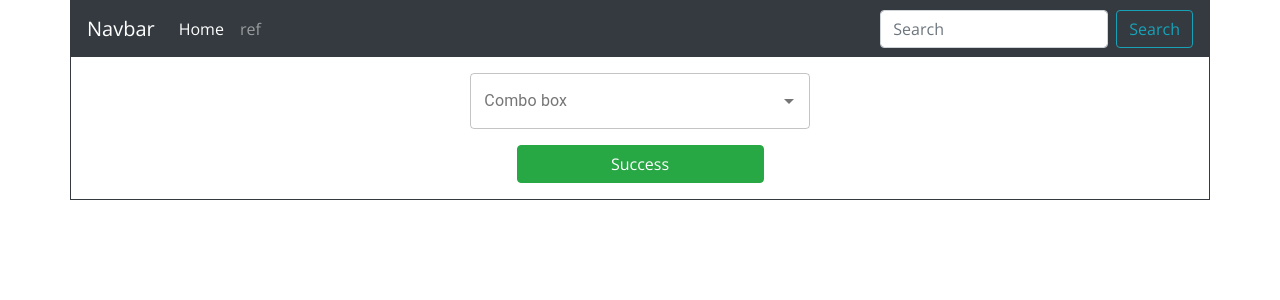
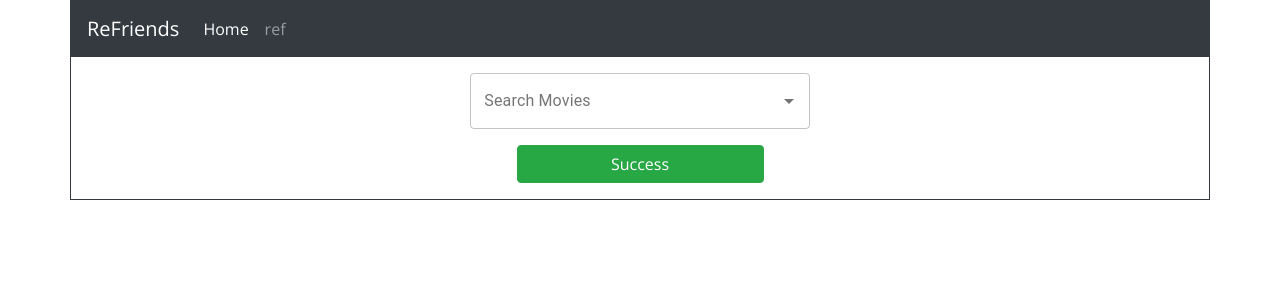
Before and after one commit to segevseror/ReFriends, a React (Create React App) app: page / in a window 1280 px wide. Shown: the top 300 px of the page. Built offline with nearby package versions, Linux system fonts and the light colour scheme.

Commit message:
fix header and ref page

```diff
--- a/package.json
+++ b/package.json
@@ -22,6 +22,7 @@
   },
   "scripts": {
     "start": "node server.js",
+    "dev": "react-scripts start",
     "build": "react-scripts build",
     "test": "react-scripts test",
     "eject": "react-scripts eject"
--- a/src/App.css
+++ b/src/App.css
@@ -5,7 +5,7 @@
 body {
   font-family: "Open Sans", sans-serif !important;
   /*background-color: black;*/
-  color: white;
+  color: black;
 }
 .borderTest {
   position: absolute;
@@ -20,5 +20,5 @@ body {
 }
 
 combo-box-demo{
-  background: white;
+  background: black;
 }
--- a/src/temp/Header.js
+++ b/src/temp/Header.js
@@ -8,15 +8,11 @@ class Header extends Component {
       <Col xl={12} className={'p-0'}>
         <Navbar bg="dark" variant="dark" >
 
-          <Navbar.Brand href="/">Navbar</Navbar.Brand>
+          <Navbar.Brand href="/">ReFriends</Navbar.Brand>
           <Nav className="mr-auto">
             <NavLink exact className={'nav-link'} to="/" >Home</NavLink>
             <NavLink  className={'nav-link'} to="/ref" >ref</NavLink>
           </Nav>
-          <Form inline>
-            <FormControl type="text" placeholder="Search" className="mr-sm-2" />
-            <Button variant="outline-info">Search</Button>
-          </Form>
         </Navbar>
       </Col>
     );
--- a/src/temp/HomePage.js
+++ b/src/temp/HomePage.js
@@ -89,7 +89,7 @@ class HomePage extends Component {
                   renderInput={params => (
                     <TextField
                       {...params}
-                      label="Combo box"
+                      label="Search Movies"
                       variant="outlined"
                     />
                   )}
--- a/src/temp/Ref.js
+++ b/src/temp/Ref.js
@@ -36,14 +36,14 @@ const CardMovies = props => {
   };
 
   return (
-    <Col className={"col-4 pt-2 pb-2"}>
+    <Col md={4} xs={6} className={"pt-2 pb-2"}>
       <Row>
         <Col md={12}>
           <Row>
             <Col md={6}>
               <img src={props.img} className={"img-fluid"} />
             </Col>
-            <Col md={6} className={"pl-0"}>
+            <Col md={6} className={"pl-md-0"}>
               <Row className={"h-100"}>
                 <Col md={12}>
                   <Row>
```
